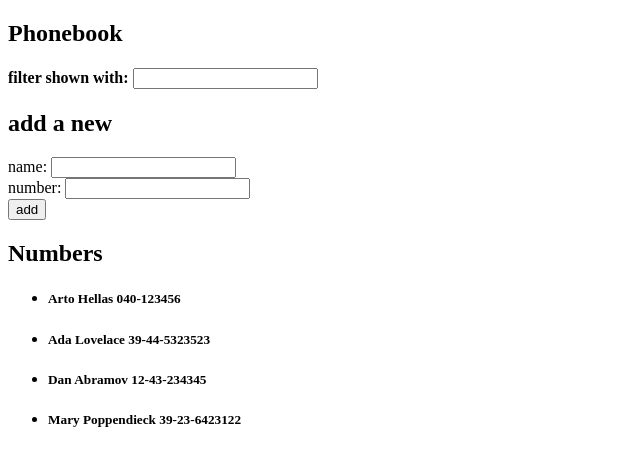
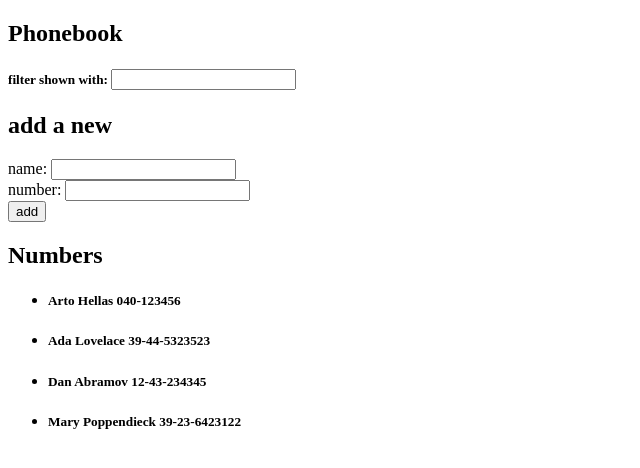
Before and after one commit to iggy-pigy/training_phonebook, a React (Create React App) app: page / in a window 1280 px wide. Shown: the top 468 px of the page, without its empty margins (0-640 px from the left). Built offline with nearby package versions, Linux system fonts and the light colour scheme.

Commit message:
Disable eslints warnings

```diff
--- a/src/App.js
+++ b/src/App.js
@@ -45,7 +45,7 @@ const App = () => {
       person.name.toLowerCase().includes(filterTerm.toLowerCase())
     );
     setFilterResult(results);
-  }, [filterTerm]);
+  }, [filterTerm]); // eslint-disable-line react-hooks/exhaustive-deps
 
 
 
@@ -54,7 +54,7 @@ const App = () => {
   return (
     <div>
       <h2>Phonebook</h2>
-      <h4>filter shown with: <input onChange={handleFilter} value={filterTerm} /></h4>
+      <h5>filter shown with: <input onChange={handleFilter} value={filterTerm} /></h5>
       <h2>add a new</h2>
       <form onSubmit={setNewContact}>
         <div>
```
